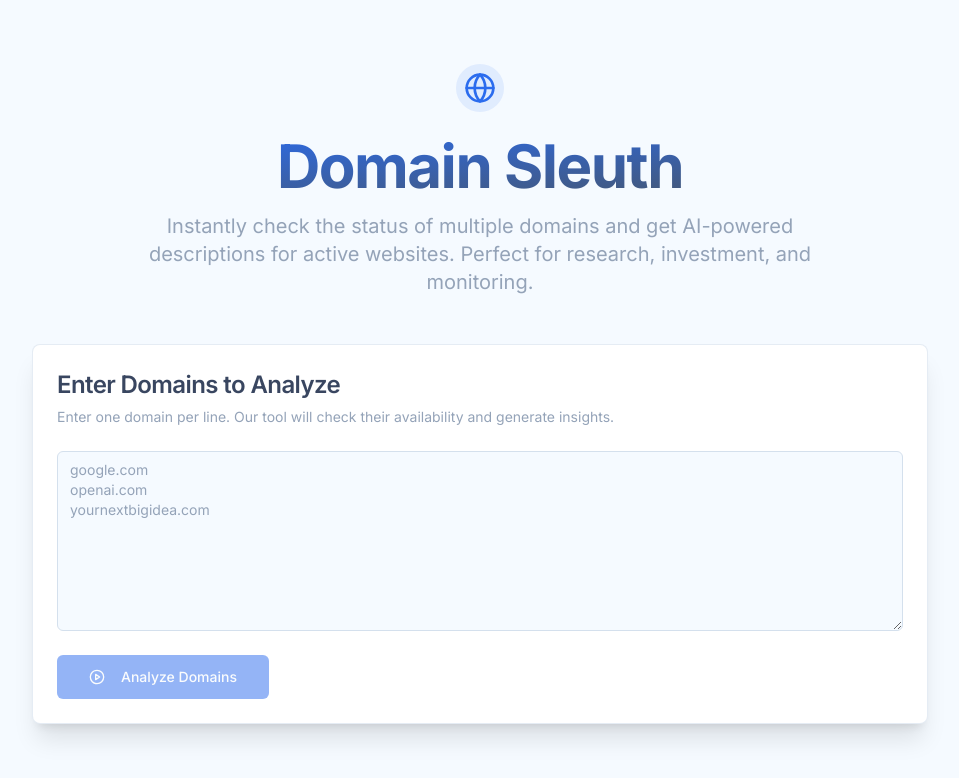
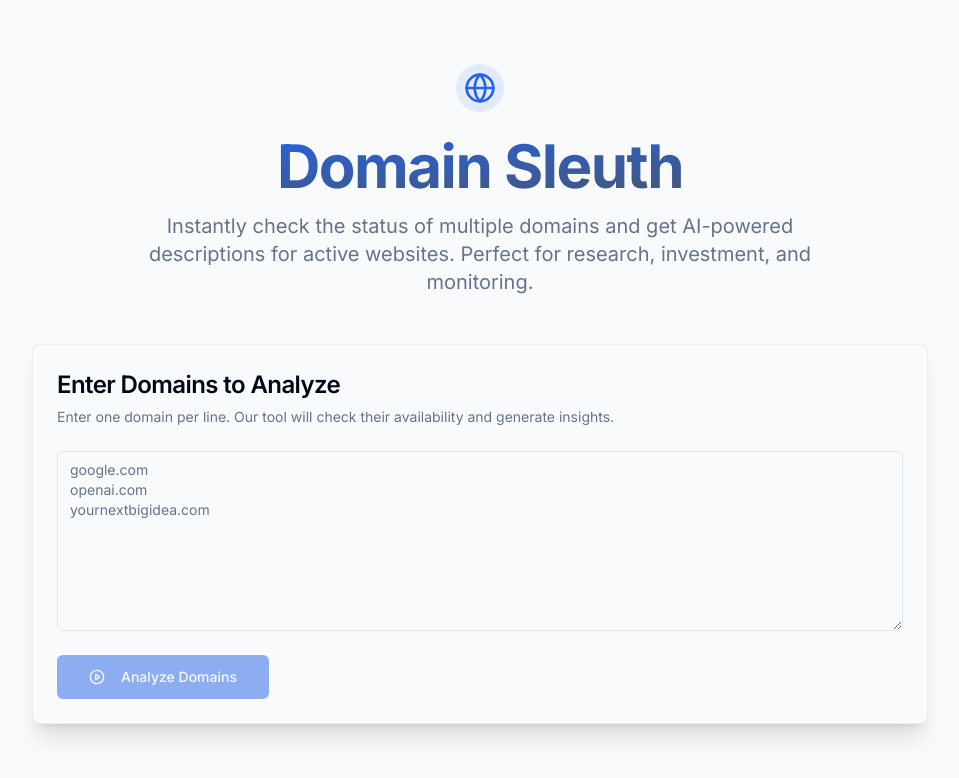
Before and after one commit to Bimix12/domainstatus, a Next.js app: page / in a window 1280 px wide. Shown: the top 778 px of the page, without its empty margins (160-1119 px from the left). Built offline with nearby package versions, Linux system fonts and the light colour scheme; what @genkit-ai/googleai, genkit would draw is missing.

Commit message:
Update globals.css

```diff
--- a/src/app/globals.css
+++ b/src/app/globals.css
@@ -4,73 +4,74 @@
 
 @layer base {
   :root {
-    --background: 210 100% 98%;
-    --foreground: 220 25% 30%;
-    --card: 0 0% 100%;
-    --card-foreground: 220 25% 30%;
-    --popover: 0 0% 100%;
-    --popover-foreground: 220 25% 30%;
-    --primary: 220 85% 55%;
+    --background: 210 40% 98%;
+    --foreground: 222.2 84% 4.9%;
+    --card: 210 40% 98%;
+    --card-foreground: 222.2 84% 4.9%;
+    --popover: 210 40% 98%;
+    --popover-foreground: 222.2 84% 4.9%;
+    --primary: 221.2 83.2% 53.3%;
     --primary-foreground: 210 40% 98%;
-    --secondary: 210 40% 91%;
-    --secondary-foreground: 220 25% 30%;
-    --muted: 210 40% 91%;
-    --muted-foreground: 215 20% 65%;
-    --accent: 210 40% 91%;
-    --accent-foreground: 220 85% 55%;
-    --destructive: 0 84% 60%;
-    --destructive-foreground: 0 0% 100%;
-    --border: 210 40% 88%;
-    --input: 210 40% 88%;
-    --ring: 220 85% 55%;
+    --secondary: 210 40% 96.1%;
+    --secondary-foreground: 222.2 47.4% 11.2%;
+    --muted: 210 40% 96.1%;
+    --muted-foreground: 215.4 16.3% 46.9%;
+    --accent: 210 40% 96.1%;
+    --accent-foreground: 222.2 47.4% 11.2%;
+    --destructive: 0 84.2% 60.2%;
+    --destructive-foreground: 210 40% 98%;
+    --border: 214.3 31.8% 91.4%;
+    --input: 214.3 31.8% 91.4%;
+    --ring: 222.2 84% 4.9%;
     --chart-1: 220 85% 45%;
     --chart-2: 190 80% 60%;
     --chart-3: 240 60% 70%;
     --chart-4: 260 70% 70%;
     --chart-5: 173 58% 39%;
     --radius: 0.5rem;
-    --sidebar-background: 200 100% 97%;
-    --sidebar-foreground: 220 25% 30%;
-    --sidebar-primary: 220 85% 45%;
+    --sidebar-background: 210 40% 97%;
+    --sidebar-foreground: 222.2 84% 4.9%;
+    --sidebar-primary: 221.2 83.2% 53.3%;
     --sidebar-primary-foreground: 210 40% 98%;
     --sidebar-accent: 210 40% 91%;
-    --sidebar-accent-foreground: 220 85% 45%;
-    --sidebar-border: 210 40% 88%;
-    --sidebar-ring: 220 85% 45%;
+    --sidebar-accent-foreground: 221.2 83.2% 53.3%;
+    --sidebar-border: 214.3 31.8% 91.4%;
+    --sidebar-ring: 222.2 84% 4.9%;
   }
+
   .dark {
-    --background: 220 15% 10%;
+    --background: 222.2 84% 4.9%;
     --foreground: 210 40% 98%;
-    --card: 220 15% 15%;
+    --card: 222.2 84% 4.9%;
     --card-foreground: 210 40% 98%;
-    --popover: 220 15% 15%;
+    --popover: 222.2 84% 4.9%;
     --popover-foreground: 210 40% 98%;
-    --primary: 210 100% 56%;
-    --primary-foreground: 222 47% 11%;
-    --secondary: 222 28% 20%;
+    --primary: 210 40% 98%;
+    --primary-foreground: 222.2 47.4% 11.2%;
+    --secondary: 217.2 32.6% 17.5%;
     --secondary-foreground: 210 40% 98%;
-    --muted: 222 28% 20%;
-    --muted-foreground: 215 20% 65%;
-    --accent: 222 28% 20%;
+    --muted: 217.2 32.6% 17.5%;
+    --muted-foreground: 215 20.2% 65.1%;
+    --accent: 217.2 32.6% 17.5%;
     --accent-foreground: 210 40% 98%;
-    --destructive: 0 63% 51%;
+    --destructive: 0 62.8% 30.6%;
     --destructive-foreground: 210 40% 98%;
-    --border: 222 28% 20%;
-    --input: 222 28% 20%;
-    --ring: 210 100% 56%;
+    --border: 217.2 32.6% 17.5%;
+    --input: 217.2 32.6% 17.5%;
+    --ring: 212.7 26.8% 83.9%;
     --chart-1: 210 100% 56%;
     --chart-2: 190 70% 50%;
     --chart-3: 240 50% 60%;
     --chart-4: 260 60% 60%;
     --chart-5: 340 75% 55%;
-    --sidebar-background: 222 47% 11%;
+    --sidebar-background: 222.2 84% 4.9%;
     --sidebar-foreground: 210 40% 98%;
-    --sidebar-primary: 210 100% 56%;
-    --sidebar-primary-foreground: 222 47% 11%;
-    --sidebar-accent: 222 28% 20%;
+    --sidebar-primary: 210 40% 98%;
+    --sidebar-primary-foreground: 222.2 47.4% 11.2%;
+    --sidebar-accent: 217.2 32.6% 17.5%;
     --sidebar-accent-foreground: 210 40% 98%;
-    --sidebar-border: 222 28% 20%;
-    --sidebar-ring: 210 100% 56%;
+    --sidebar-border: 217.2 32.6% 17.5%;
+    --sidebar-ring: 212.7 26.8% 83.9%;
   }
 
   * {
```
